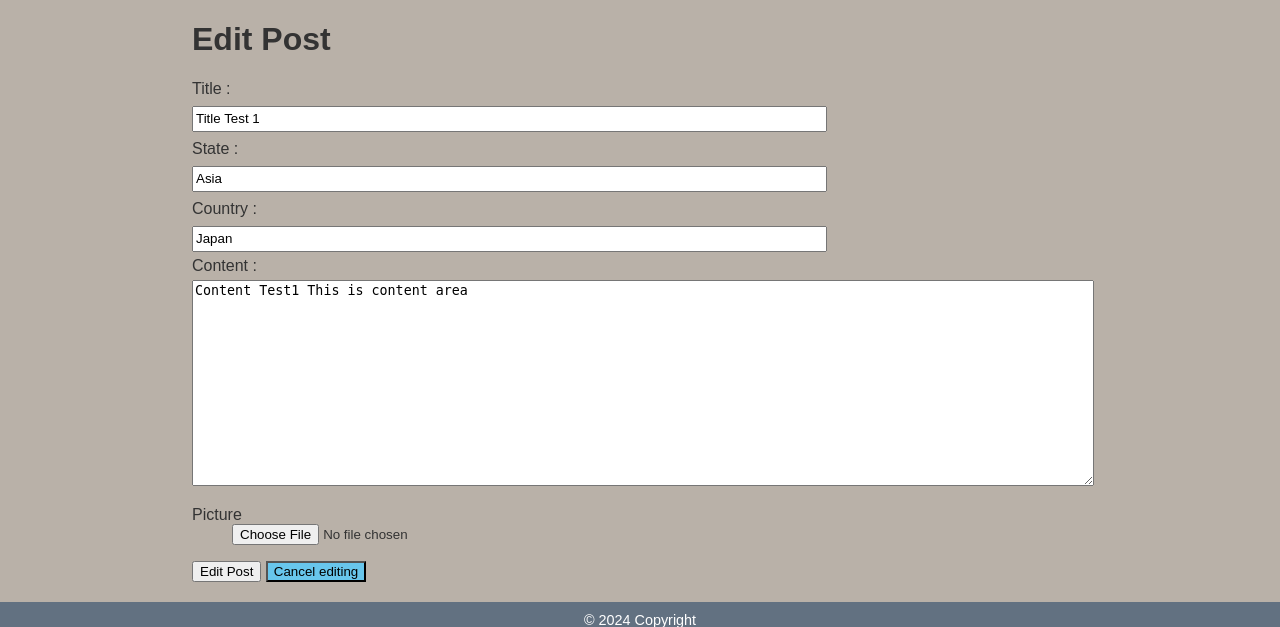
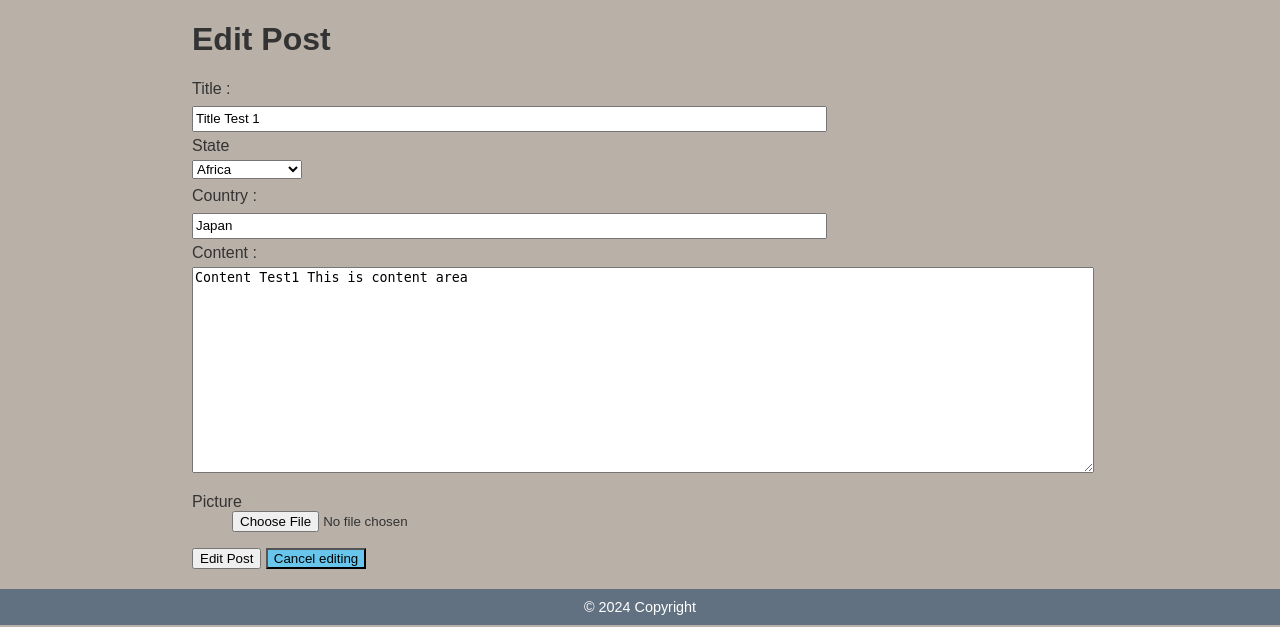
Before and after one commit to yenyih24/TravelBlog, a PHP site: page /edit.php?id=1 in a window 1280 px wide. Shown: the part 117-744 px from the top of the page. Run offline with PHP 8.4, Linux system fonts and the light colour scheme; data comes from the database, SQL or seed files in the repository.

Commit message:
make state to select function

```diff
--- a/pages/edit.php
+++ b/pages/edit.php
@@ -85,18 +85,26 @@ if ($imagePath) {
           <input type="text" name="title" value="<?php echo $result['title']; ?>" />
     </div>
 
-    <div class="textfield">
-          <label for="title">State : </label>
-          <input type="text" name="state" value="<?php echo $result['state']; ?>" />
+    <div class="select">
+    <label for="state">State</label>
+        <select name="state" id="state" required value="<?php echo $result['state']; ?>" >
+          <option value="Africa">Africa</option>
+          <option value="Asia">Asia</option>
+          <option value="Europe">Europe</option>
+          <option value="North America">North America</option>
+          <option value="South America">South America</option>
+          <option value="Oceania">Oceania</option>
+        </select>
     </div>
 
+
     <div class="textfield">
-          <label for="title">Country : </label>
+          <label for="country">Country : </label>
           <input type="text" name="country" value="<?php echo $result['country']; ?>" />
     </div>
 
     <div class="content">
-          <label for="title">Content : </label>
+          <label for="post_content">Content : </label>
           <textarea name="post_content" required style="width:100%; height:200px"><?php echo $result['content']; ?></textarea>
     </div>
 
```
